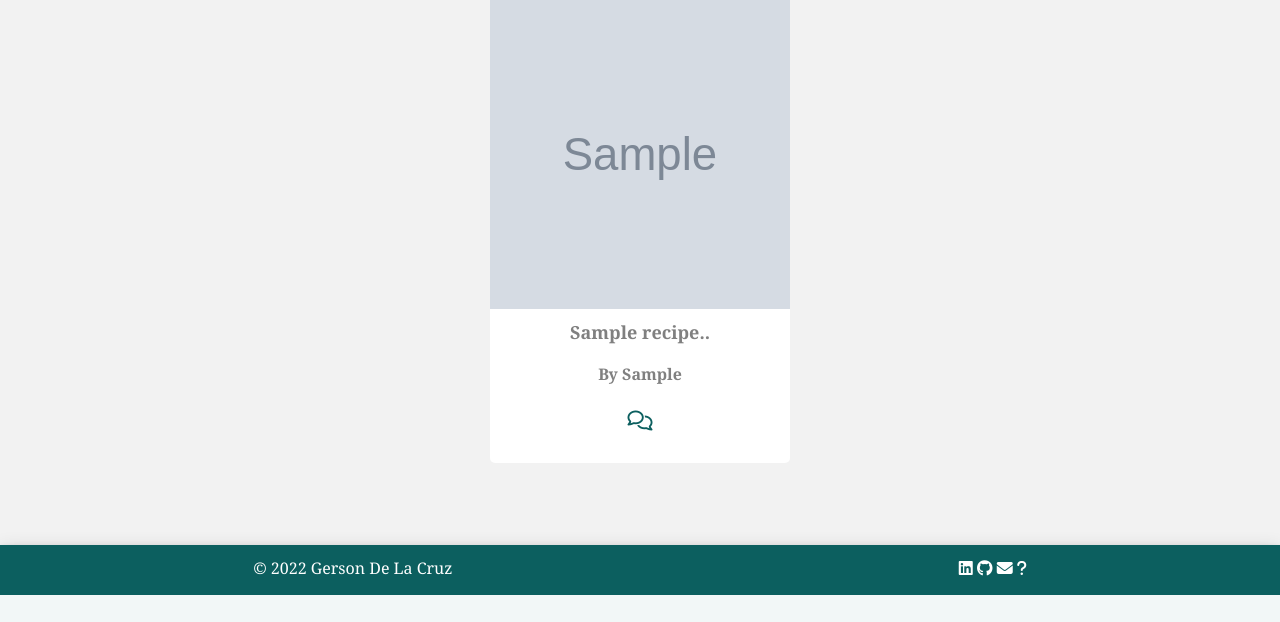
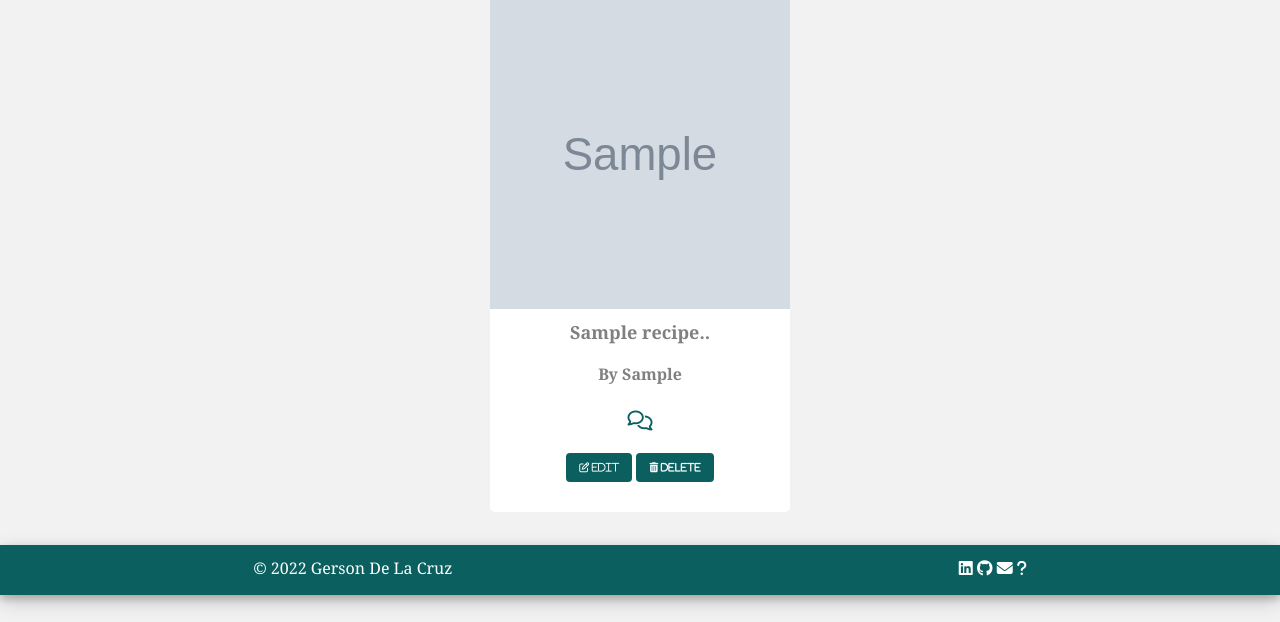
Before and after one commit to Gersondelacruzdeveloper/myBookOfRecipes, a Flask app: page /myrecipes in a window 1280 px wide. Shown: the part 205-827 px from the top of the page. Before the commit the page ends 800 px from the top, so only its background shows below. Run offline with Flask 2, Linux system fonts and the light colour scheme; the visitor is signed in with stand-in values (Sample User, id 1); tables that the repository leaves empty hold one stand-in row (values such as "Sample post"); grey boxes marked "Sample" are stand-in pictures; some libraries are stand-ins or nearby versions.

Commit message:
Add edit btn and delete btn html in myrecipes page and style it

```diff
--- a/myonlinerecipes/static/css/style.css
+++ b/myonlinerecipes/static/css/style.css
@@ -124,6 +124,26 @@ nav {
 .add_recpes_btn button{
   font-family: Sans-serif;
 }
+
+.recipes_btn{
+  text-align:center;
+  margin-top:20px;
+}
+.recipes_btn i{
+  color:var(--white);
+}
+
+.delete_btn,
+.edit_btn{
+  font-size:10px;
+  background-color:var(--deep-jungle-green);
+}
+
+.delete_btn:hover,
+.edit_btn:hover{
+  background-color:var(--viridian-green);
+}
+
 /* -----------------------------------------------------myrecipes form pages*/
 .add_recipes_form{
   width:800px;
--- a/myonlinerecipes/templates/myrecipes.html
+++ b/myonlinerecipes/templates/myrecipes.html
@@ -17,6 +17,10 @@
               <div class="comments_sign">
               <i class="far fa-comments"></i>
               </div>
+              <div class="recipes_btn">
+                <a href=""><button class="btn edit_btn"><i class="far fa-edit"> Edit </i></button></a>
+                <a href=""><button class="btn delete_btn "><i class="fas fa-trash-alt"> Delete </i></button></a>
+              </div>
           </div>
       {% endfor %}
    </div>
```
